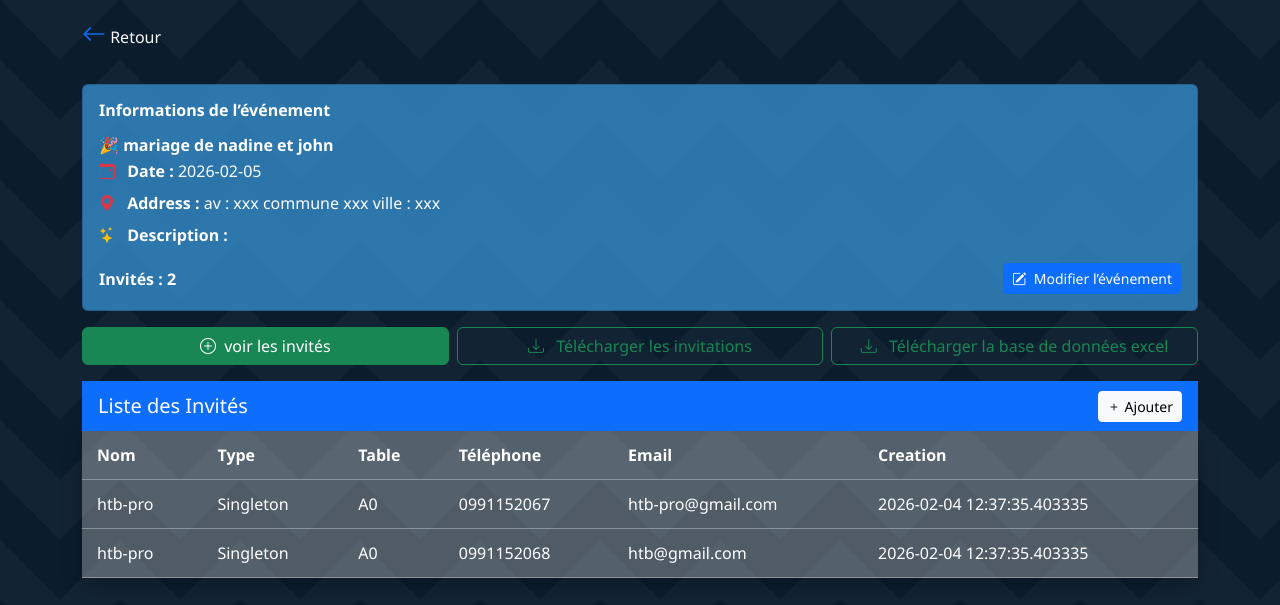
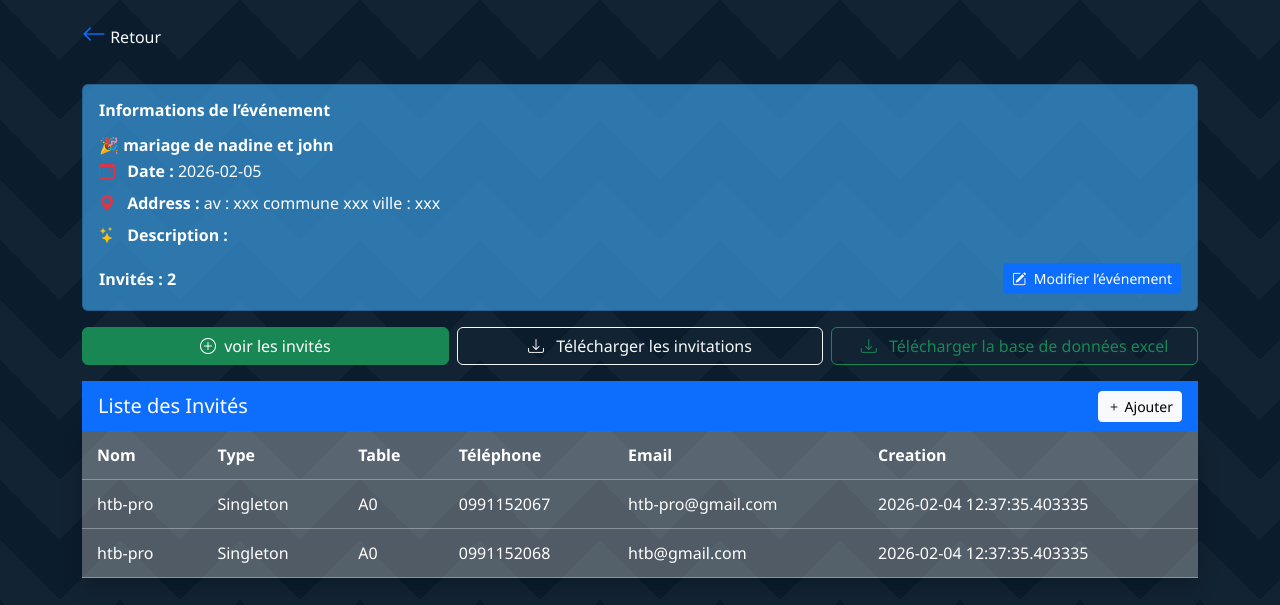
Before and after one commit to htb-pro/easyInvite, a FastAPI app: page /event_description/27eeb92f-8d3f-4496-9869-53e8a4c14e84 in a window 1280 px wide. Shown: the top 605 px of the page. Run offline with FastAPI, Linux system fonts and the light colour scheme; data comes from the database, SQL or seed files in the repository.

Commit message:
nine 0.1 commit

```diff
--- a/Templates/Event/Home/mainEventView.html
+++ b/Templates/Event/Home/mainEventView.html
@@ -110,21 +110,21 @@
     </div>
 
     <!-- Actions -->
-    <div class="row g-2 mb-3">
-        <div class="col-4">
+    <div class="row g-2 mb-3 d-flex flex-column flex-lg-row ">
+        <div class="col-12 col-lg-4">
             <a href="/guest_list/{{event.id}}" class="btn btn-success w-100">
                 <i class="bi bi-plus-circle me-1"></i>
                 voir les invités
             </a>
         </div>
-        <div class="col-4">
-            <a href="/download/invite/{{event.id}}"  class="btn btn-outline-success w-100" >
+        <div class="col-12 col-lg-4">
+            <a href="/download/invite/{{event.id}}"  class="btn btn-outline-light w-100" >
                 <i class="bi bi-download me-2"></i>
                 Télécharger les invitations
             </a>
         </div>
 
-        <div class="col-4">
+        <div class="col-12 col-lg-4">
             <a href="#"  class="btn btn-outline-success w-100" download>
                 <i class="bi bi-download me-2"></i>
                 Télécharger la base de données excel
```
